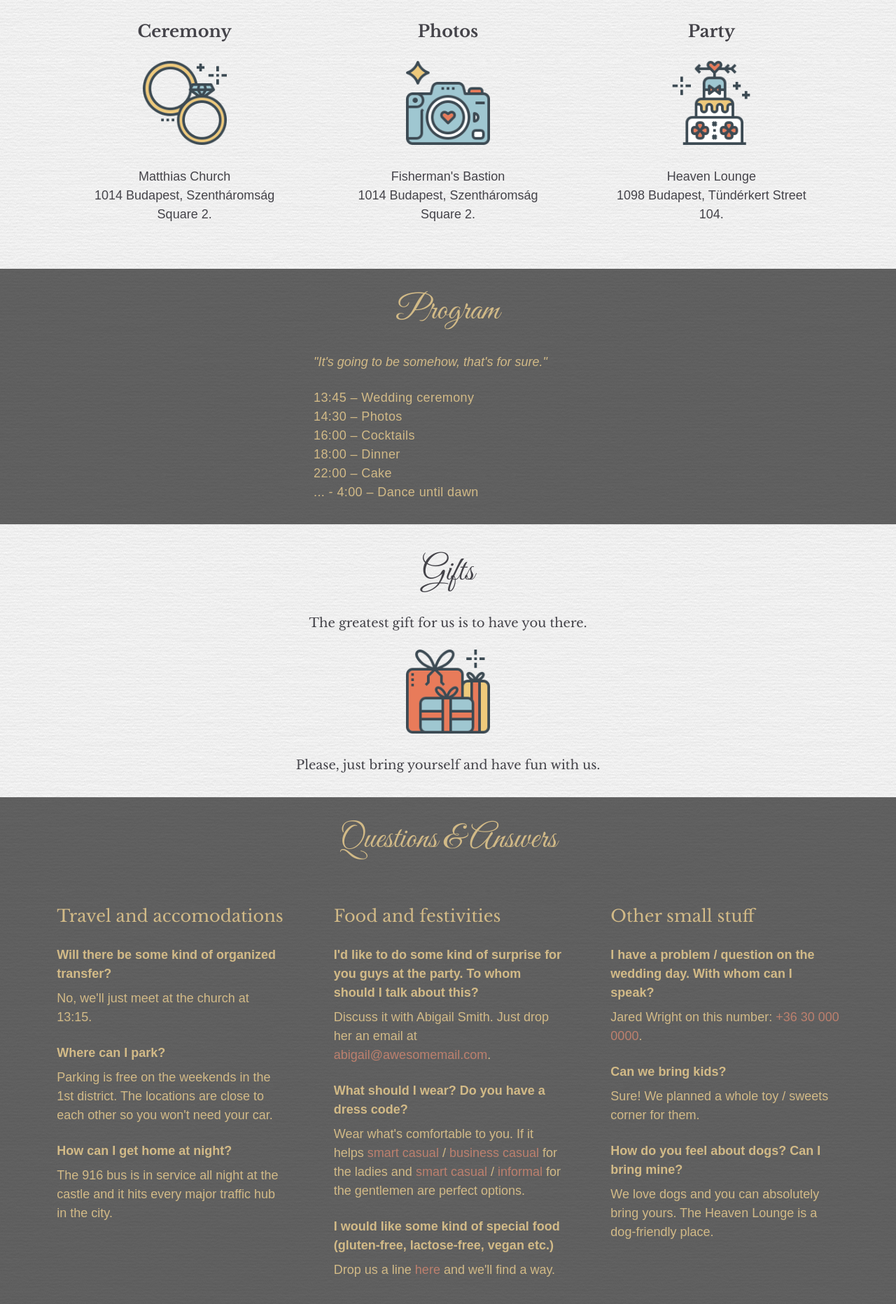
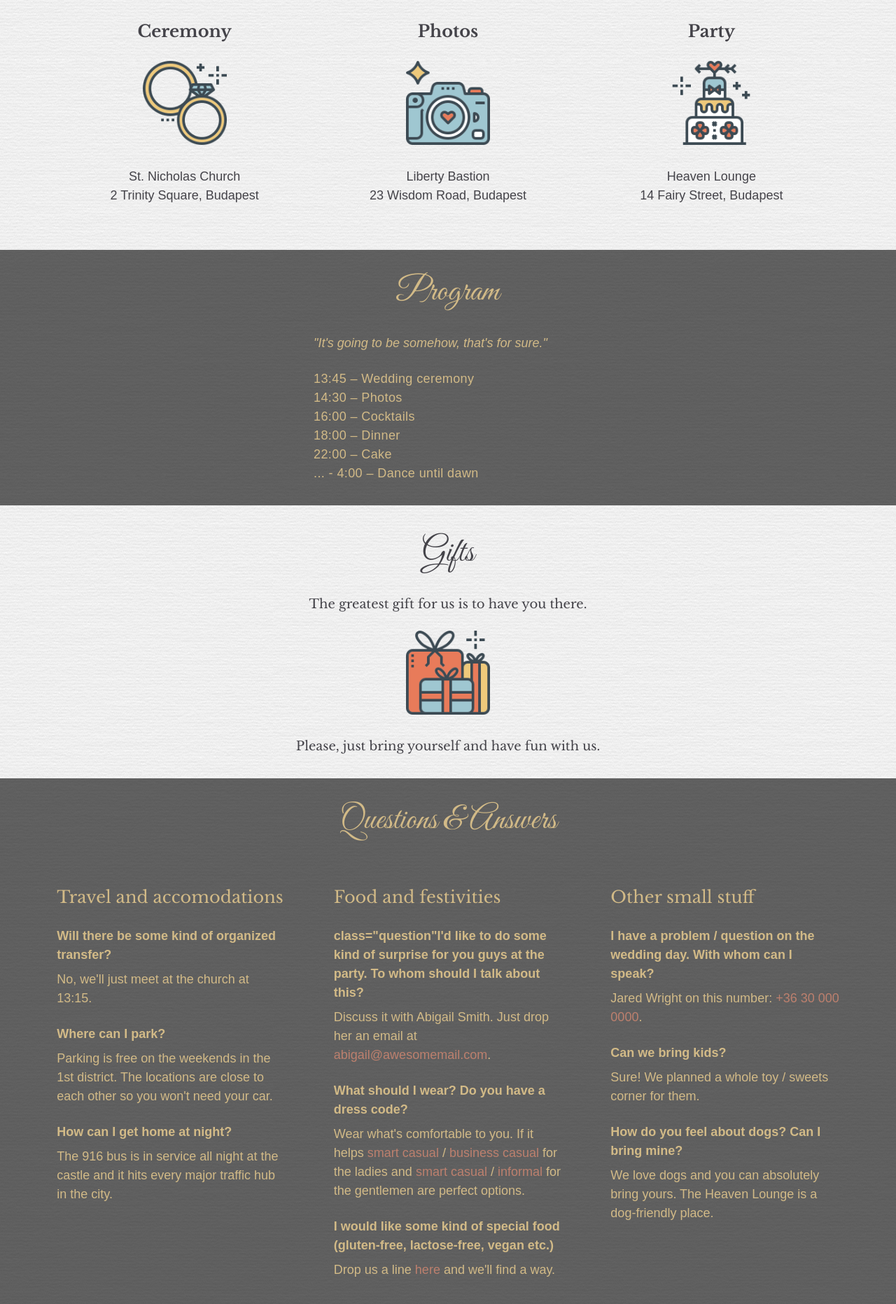
Before and after one commit to CodeBerrySchool/wct-4-landing, a plain HTML site: page index.html in a window 1280 px wide. Shown: the part 933-2796 px from the top of the page at 70% size. Drawn offline with nearby package versions, Linux system fonts and the light colour scheme; a web font is replaced by a local one.

Commit message:
implemented David's feedback

```diff
--- a/css/main.css
+++ b/css/main.css
@@ -265,16 +265,7 @@ a:hover {
 
 .faq p {
   font-family: 'Muli', sans-serif;
-  margin-bottom: .5rem;
   text-align: left;
-}
-
-.faq strong {
-  font-weight: 700;
-}
-
-.qa {
-  margin-bottom: 1.5rem;
 }
 
 .question-group::after {
@@ -304,6 +295,15 @@ a:hover {
     text-align: left;
   }
 
+}
+
+.question {
+  font-weight: 700;
+  margin-bottom: .5rem;
+}
+
+.answer {
+  margin-bottom: 1.5rem;
 }
 
 /* =============================
--- a/index.html
+++ b/index.html
@@ -4,11 +4,10 @@
 	<title>Zoe &amp; Alex</title>
   <meta charset="utf-8">
   <meta name="viewport" content="width=device-width initial-scale=1">
-  <link rel="shortcut icon" type="image/x-icon" href="/images/wedding-landing-favicon.png">
+  <link rel="shortcut icon" type="image/x-icon" href="images/wedding-landing-favicon.png">
 	<link rel="stylesheet" href="https://cdnjs.cloudflare.com/ajax/libs/meyer-reset/2.0/reset.css">
 	<link rel="stylesheet" type="text/css" href="css/main.css">
   <link href="https://fonts.googleapis.com/css?family=Great+Vibes%7CMuli:400,700%7CLibre+Baskerville:300,400,700" rel="stylesheet">
-  <script src="https://use.fontawesome.com/0281346563.js"></script>
 </head>
 <body>
   <header class="cover">
@@ -16,7 +15,7 @@
         <div class="hero-text">
           <div class="tagline">We're getting married!</div>
           <h1>Zoe &amp; Alex</h1>
-          <span class="date">2017.08.01.</span>
+          <span class="date">August 1, 2018</span>
         </div>
       </div>
   </header>
@@ -26,20 +25,20 @@
       <div class="blurb">
         <h3>Ceremony</h3>
         <img src="images/wedding-landing-ceremony.png" alt="Ceremony">
-        <div>Matthias Church</div>
-        <div>1014 Budapest, Szentháromság Square 2.</div>
+        <div>St. Nicholas Church</div>
+        <div>2 Trinity Square, Budapest</div>
       </div>
       <div class="blurb">
         <h3>Photos</h3>
         <img src="images/wedding-landing-photoshoot.png" alt="Photoshoot">
-        <div>Fisherman's Bastion</div>
-        <div>1014 Budapest, Szentháromság Square 2.</div>
+        <div>Liberty Bastion</div>
+        <div>23 Wisdom Road, Budapest</div>
       </div>
       <div class="blurb">
         <h3>Party</h3>
         <img src="images/wedding-landing-party.png" alt="Party">
         <div>Heaven Lounge</div>
-        <div>1098 Budapest, Tündérkert Street 104.</div>
+        <div>14 Fairy Street, Budapest</div>
       </div>
     </section>
     <section class="program">
@@ -66,48 +65,30 @@
       <h2>Questions &amp; Answers</h2>
         <div class="question-group">
           <h3>Travel and accomodations</h3>
-          <div class="qa">
-            <p><strong>Will there be some kind of organized transfer?</strong></p>
-            <p>No, we'll just meet at the church at 13:15.</p>
-          </div>
-          <div class="qa">
-            <p><strong>Where can I park?</strong></p>
-            <p>Parking is free on the weekends in the 1st district. The locations are close to each other so you won't need your car.</p>
-          </div>
-          <div class="qa">
-            <p><strong>How can I get home at night?</strong></p>
-            <p>The 916 bus is in service all night at the castle and it hits every major traffic hub in the city.</p>
-          </div>
+            <p class="question">Will there be some kind of organized transfer?</p>
+            <p class="answer">No, we'll just meet at the church at 13:15.</p>
+            <p class="question">Where can I park?</p>
+            <p class="answer">Parking is free on the weekends in the 1st district. The locations are close to each other so you won't need your car.</p>
+            <p class="question">How can I get home at night?</p>
+            <p class="answer">The 916 bus is in service all night at the castle and it hits every major traffic hub in the city.</p>
         </div>
         <div class="question-group">
           <h3>Food and festivities</h3>
-          <div class="qa">
-            <p><strong>I'd like to do some kind of surprise for you guys at the party. To whom should I talk about this?</strong></p>
-            <p>Discuss it with Abigail Smith. Just drop her an email at <a href="mailto:abigail@awesomemail.com">abigail@awesomemail.com</a>.</p>
-          </div>
-          <div class="qa">
-            <p><strong>What should I wear? Do you have a dress code?</strong></p>
-            <p>Wear what's comfortable to you. If it helps <a href="#" target="_blank">smart casual</a> / <a href="#" target="_blank">business casual</a> for the ladies and <a href="#" target="_blank">smart casual</a> / <a href="#" target="_blank">informal</a> for the gentlemen are perfect options.</p>
-          </div>
-          <div class="qa">
-            <p><strong>I would like some kind of special food (gluten-free, lactose-free, vegan etc.)</strong></p>
-            <p>Drop us a line <a href="mailto:zoeandalex@awesomemail.com">here</a> and we'll find a way.</p>
-          </div>
+            <p class="question"> class="question"I'd like to do some kind of surprise for you guys at the party. To whom should I talk about this?</p>
+            <p class="answer">Discuss it with Abigail Smith. Just drop her an email at <a href="mailto:abigail@awesomemail.com">abigail@awesomemail.com</a>.</p>
+            <p class="question">What should I wear? Do you have a dress code?</p>
+            <p class="answer">Wear what's comfortable to you. If it helps <a href="#" target="_blank">smart casual</a> / <a href="#" target="_blank">business casual</a> for the ladies and <a href="#" target="_blank">smart casual</a> / <a href="#" target="_blank">informal</a> for the gentlemen are perfect options.</p>
+            <p class="question">I would like some kind of special food (gluten-free, lactose-free, vegan etc.)</p>
+            <p class="answer">Drop us a line <a href="mailto:zoeandalex@awesomemail.com">here</a> and we'll find a way.</p>
         </div>
         <div class="question-group">
           <h3>Other small stuff</h3>
-          <div class="qa">
-            <p><strong>I have a problem / question on the wedding day. With whom can I speak?</strong></p>
-            <p>Jared Wright on this number: <a href="tel:+36300000000">+36 30 000 0000</a>.</p>
-          </div>
-          <div class="qa">
-            <p><strong>Can we bring kids?</strong></p>
-            <p>Sure! We planned a whole toy / sweets corner for them.</p>
-          </div>
-          <div class="qa">
-            <p><strong>How do you feel about dogs? Can I bring mine?</strong></p>
-            <p>We love dogs and you can absolutely bring yours. The Heaven Lounge is a dog-friendly place.</p>
-          </div>
+            <p class="question">I have a problem / question on the wedding day. With whom can I speak?</p>
+            <p class="answer">Jared Wright on this number: <a href="tel:+36300000000">+36 30 000 0000</a>.</p>
+            <p class="question">Can we bring kids?</p>
+            <p class="answer">Sure! We planned a whole toy / sweets corner for them.</p>
+            <p class="question">How do you feel about dogs? Can I bring mine?</p>
+            <p class="answer">We love dogs and you can absolutely bring yours. The Heaven Lounge is a dog-friendly place.</p>
         </div>
     </section>
     <section class="contact">
@@ -119,7 +100,7 @@
   </main>
   <footer>
     <div class="footer-wrapper">
-      <p><small>Made with <i class="fa fa-heart" aria-hidden="true"></i> in Budapest &copy;2017 | Icons by <a href="http://www.flaticon.com/authors/becris" title="Becris">Becris</a> (<a href="http://creativecommons.org/licenses/by/3.0/" title="Creative Commons BY 3.0" target="_blank">CC 3.0 BY</a>)</small></p>
+      <p><small>Made with heart in Budapest &copy;2018 | Icons by <a href="http://www.flaticon.com/authors/becris" title="Becris">Becris</a> (<a href="http://creativecommons.org/licenses/by/3.0/" title="Creative Commons BY 3.0" target="_blank">CC 3.0 BY</a>)</small></p>
     </div>
   </footer>
 </body>
```
Also changed, not shown: 1 other file.
